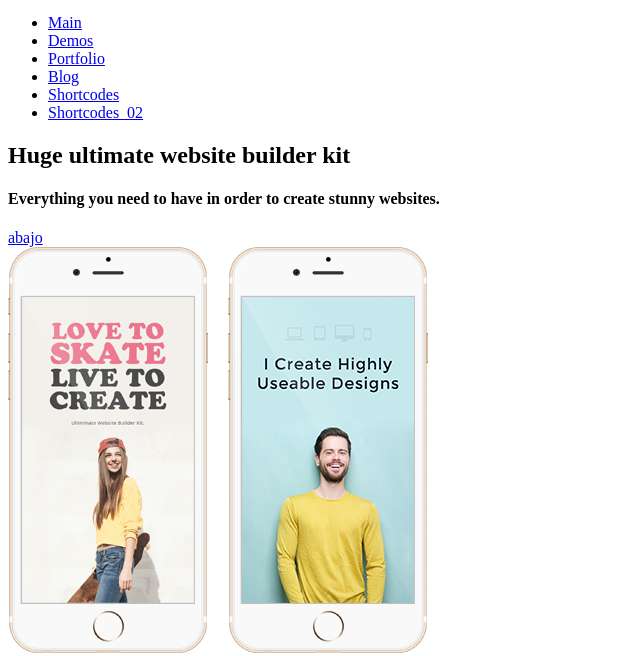
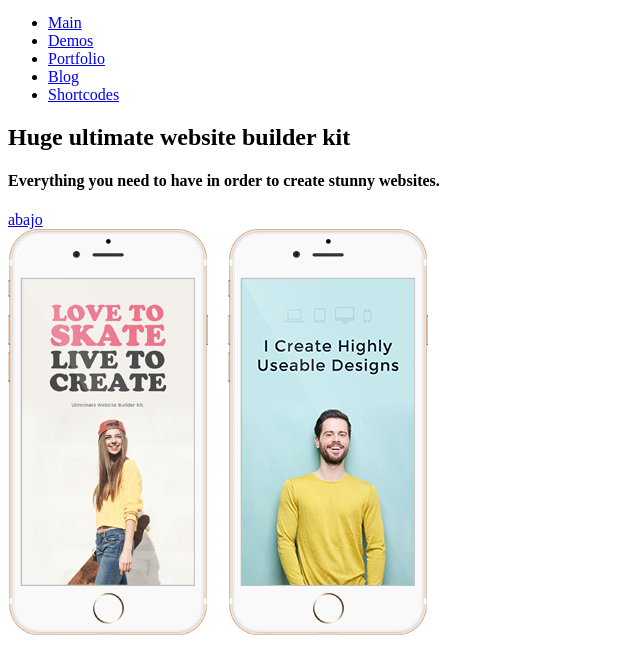
Before and after one commit to angelfg79/clase02, a plain HTML site: page index.html in a window 1280 px wide. Shown: the part 69-725 px from the top of the page, without its empty margins (0-640 px from the left). Drawn offline with Linux system fonts and the light colour scheme.

Commit message:
Tercera version de mi sitio

```diff
--- a/index.html
+++ b/index.html
@@ -18,7 +18,6 @@
 				<li><a href="portfolio.html">Portfolio</a></li>
 				<li><a href="blog.html">Blog</a></li>
 				<li><a href="shotcodes.html">Shortcodes</a></li>
-				<li><a href="shotcodes.html">Shortcodes_02</a></li>
 			</ul>
 		</nav>
 
```
